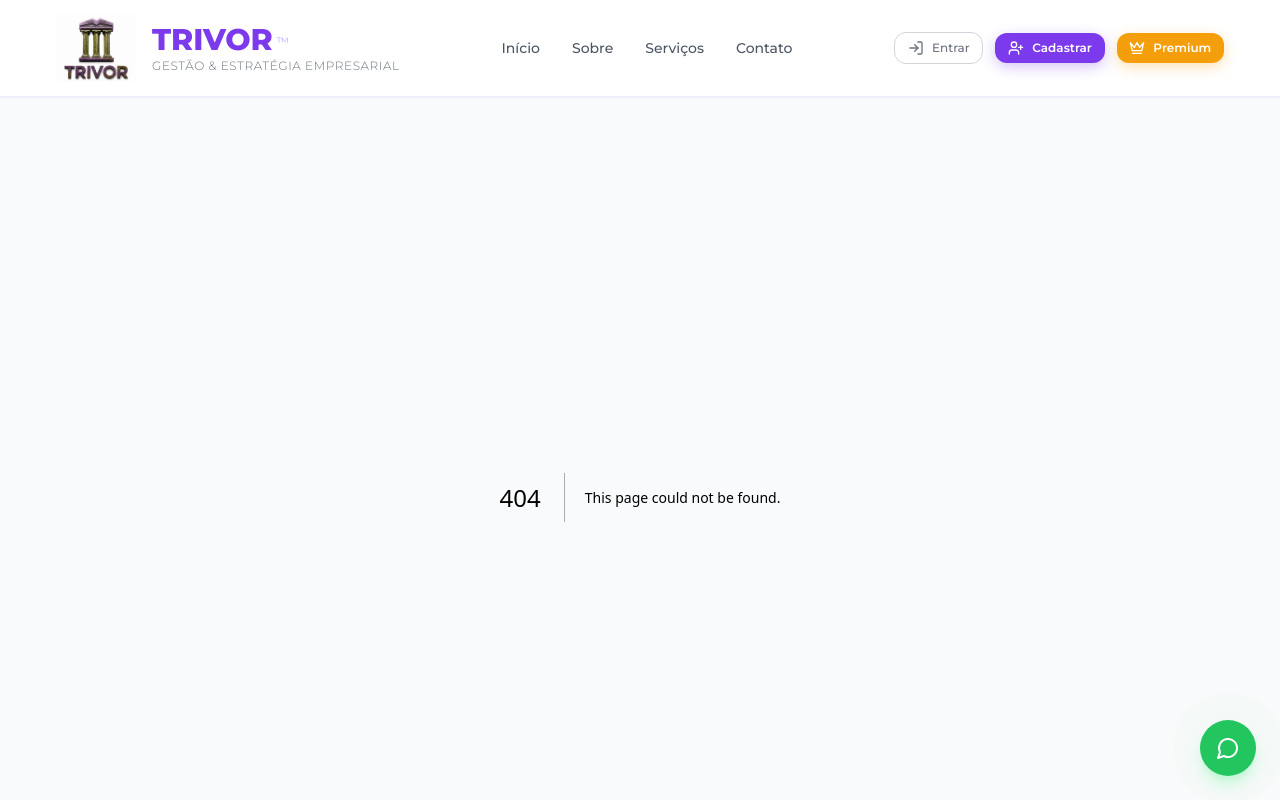
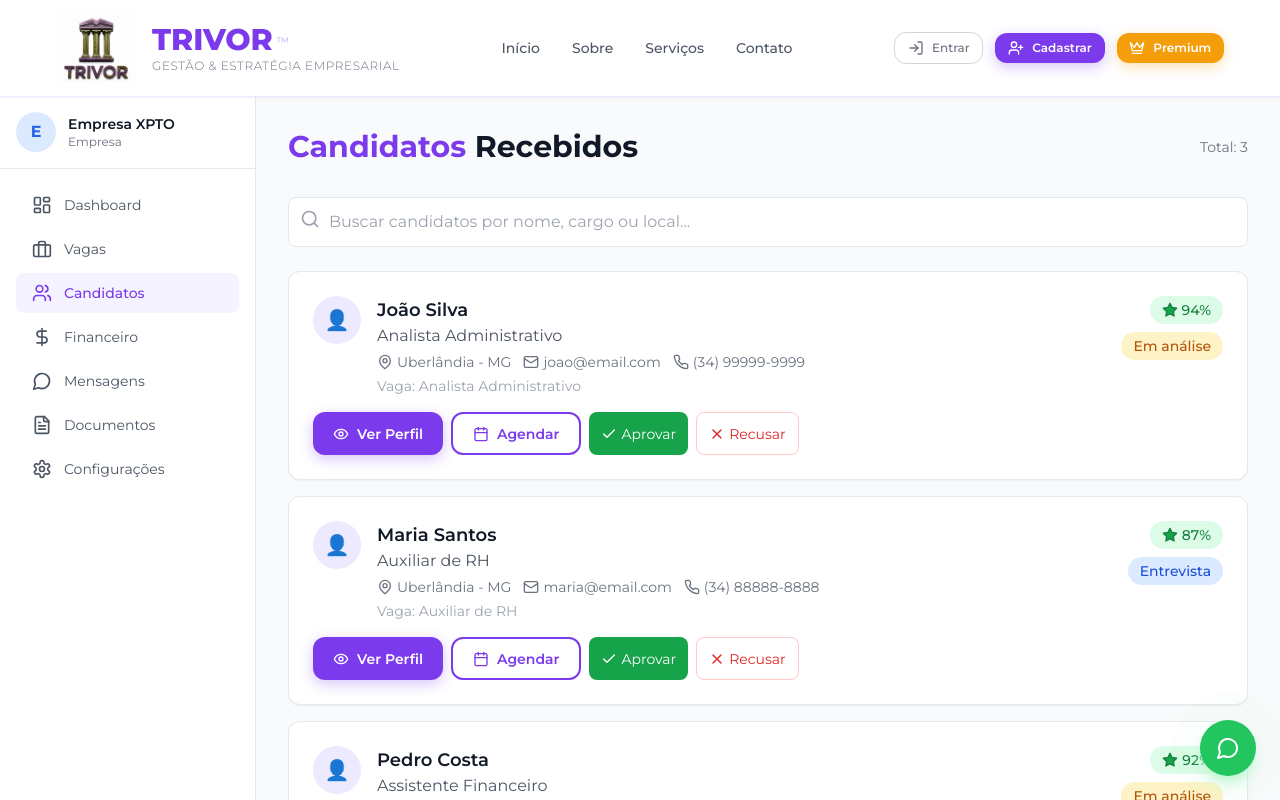
Before and after one commit to trivoroficial/consult_recruit, a Next.js app: page /empresa/candidatos in a window 1280 px wide. Before the commit this address had no page. Shown: the top 800 px of the page. Built offline with nearby package versions, Linux system fonts and the light colour scheme.

Commit message:
Add CandidatosEmpresa component for candidate listing

```diff
--- /dev/null
+++ b/src/app/(dashboard)/empresa/candidatos/page.tsx
@@ -0,0 +1,89 @@
+'use client'
+
+import { SidebarEmpresa } from '@/components/layout/SidebarEmpresa'
+import { Search, User, Mail, Phone, MapPin, Star, Eye, Calendar, Check, X } from 'lucide-react'
+import { useState } from 'react'
+
+const candidatos = [
+  { id: 1, nome: 'João Silva', cargo: 'Analista Administrativo', local: 'Uberlândia - MG', email: 'joao@email.com', telefone: '(34) 99999-9999', compatibilidade: 94, status: 'Em análise', vaga: 'Analista Administrativo' },
+  { id: 2, nome: 'Maria Santos', cargo: 'Auxiliar de RH', local: 'Uberlândia - MG', email: 'maria@email.com', telefone: '(34) 88888-8888', compatibilidade: 87, status: 'Entrevista', vaga: 'Auxiliar de RH' },
+  { id: 3, nome: 'Pedro Costa', cargo: 'Assistente Financeiro', local: 'Uberlândia - MG', email: 'pedro@email.com', telefone: '(34) 77777-7777', compatibilidade: 92, status: 'Em análise', vaga: 'Assistente Financeiro' },
+]
+
+export default function CandidatosEmpresa() {
+  const [busca, setBusca] = useState('')
+
+  return (
+    <div className="flex min-h-screen bg-gray-50">
+      <SidebarEmpresa />
+      <div className="flex-1 ml-64 p-8">
+        <div className="flex items-center justify-between mb-8">
+          <h1 className="text-3xl font-bold">
+            <span className="text-purple-600">Candidatos</span> Recebidos
+          </h1>
+          <span className="text-sm text-gray-500">Total: {candidatos.length}</span>
+        </div>
+
+        <div className="relative mb-6">
+          <Search className="absolute left-3 top-3 h-5 w-5 text-gray-400" />
+          <input
+            type="text"
+            placeholder="Buscar candidatos por nome, cargo ou local..."
+            className="w-full pl-10 pr-4 py-3 border rounded-lg focus:ring-2 focus:ring-purple-500 outline-none"
+            value={busca}
+            onChange={(e) => setBusca(e.target.value)}
+          />
+        </div>
+
+        <div className="space-y-4">
+          {candidatos.map((candidato) => (
+            <div key={candidato.id} className="bg-white rounded-xl shadow-sm border p-6 hover:shadow-md transition">
+              <div className="flex flex-wrap items-start justify-between gap-2">
+                <div className="flex items-start gap-4">
+                  <div className="w-12 h-12 bg-purple-100 rounded-full flex items-center justify-center text-xl text-purple-600 flex-shrink-0">
+                    👤
+                  </div>
+                  <div>
+                    <h2 className="text-lg font-semibold">{candidato.nome}</h2>
+                    <p className="text-gray-600">{candidato.cargo}</p>
+                    <div className="mt-1 flex flex-wrap gap-3 text-sm text-gray-500">
+                      <span className="flex items-center gap-1"><MapPin className="h-4 w-4" /> {candidato.local}</span>
+                      <span className="flex items-center gap-1"><Mail className="h-4 w-4" /> {candidato.email}</span>
+                      <span className="flex items-center gap-1"><Phone className="h-4 w-4" /> {candidato.telefone}</span>
+                    </div>
+                    <p className="text-sm text-gray-400 mt-1">Vaga: {candidato.vaga}</p>
+                  </div>
+                </div>
+                <div className="flex flex-col items-end gap-2">
+                  <span className="flex items-center gap-1 px-3 py-1 bg-green-100 text-green-700 rounded-full text-sm font-medium">
+                    <Star className="h-4 w-4 fill-green-600" /> {candidato.compatibilidade}%
+                  </span>
+                  <span className={`px-3 py-1 rounded-full text-sm font-medium ${
+                    candidato.status === 'Entrevista' ? 'bg-blue-100 text-blue-700' : 'bg-yellow-100 text-yellow-700'
+                  }`}>
+                    {candidato.status}
+                  </span>
+                </div>
+              </div>
+
+              <div className="mt-4 flex flex-wrap gap-2">
+                <button className="flex items-center gap-1 px-3 py-1.5 text-sm btn-primary">
+                  <Eye className="h-4 w-4" /> Ver Perfil
+                </button>
+                <button className="flex items-center gap-1 px-3 py-1.5 text-sm btn-secondary">
+                  <Calendar className="h-4 w-4" /> Agendar
+                </button>
+                <button className="flex items-center gap-1 px-3 py-1.5 text-sm bg-green-600 text-white rounded-lg hover:bg-green-700 transition">
+                  <Check className="h-4 w-4" /> Aprovar
+                </button>
+                <button className="flex items-center gap-1 px-3 py-1.5 text-sm border border-red-200 text-red-600 rounded-lg hover:bg-red-50 transition">
+                  <X className="h-4 w-4" /> Recusar
+                </button>
+              </div>
+            </div>
+          ))}
+        </div>
+      </div>
+    </div>
+  )
+}
```
